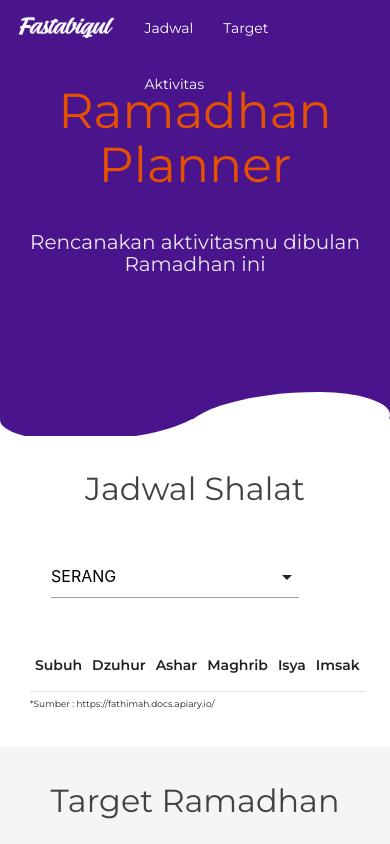
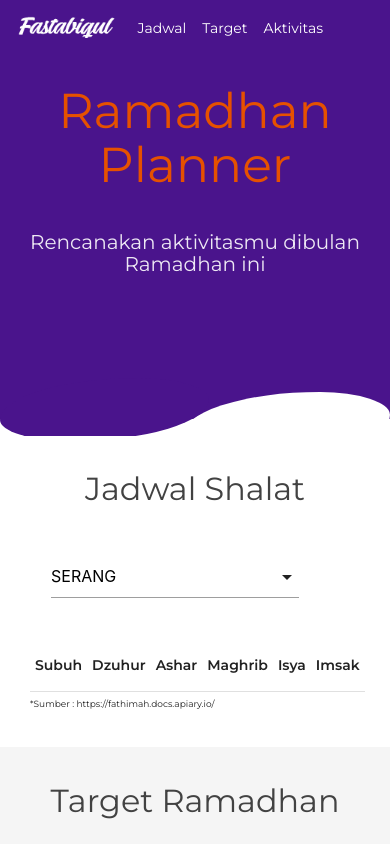
Before and after one commit to riyyanfir/simple-ramadhan-planner, a plain HTML site: page index.html in a window 390 px wide. Shown: the top 844 px of the page. Drawn offline with Linux system fonts and the light colour scheme; no server answers.

Commit message:
Update main.css

```diff
--- a/assets/css/main.css
+++ b/assets/css/main.css
@@ -82,6 +82,10 @@ p {
   padding-left: 110px  !important;
 }
 
+.mobile-ul li a {
+  padding: 0 8px;
+}
+
 .text-puasa {
   font-size: 12px;
 }
```
